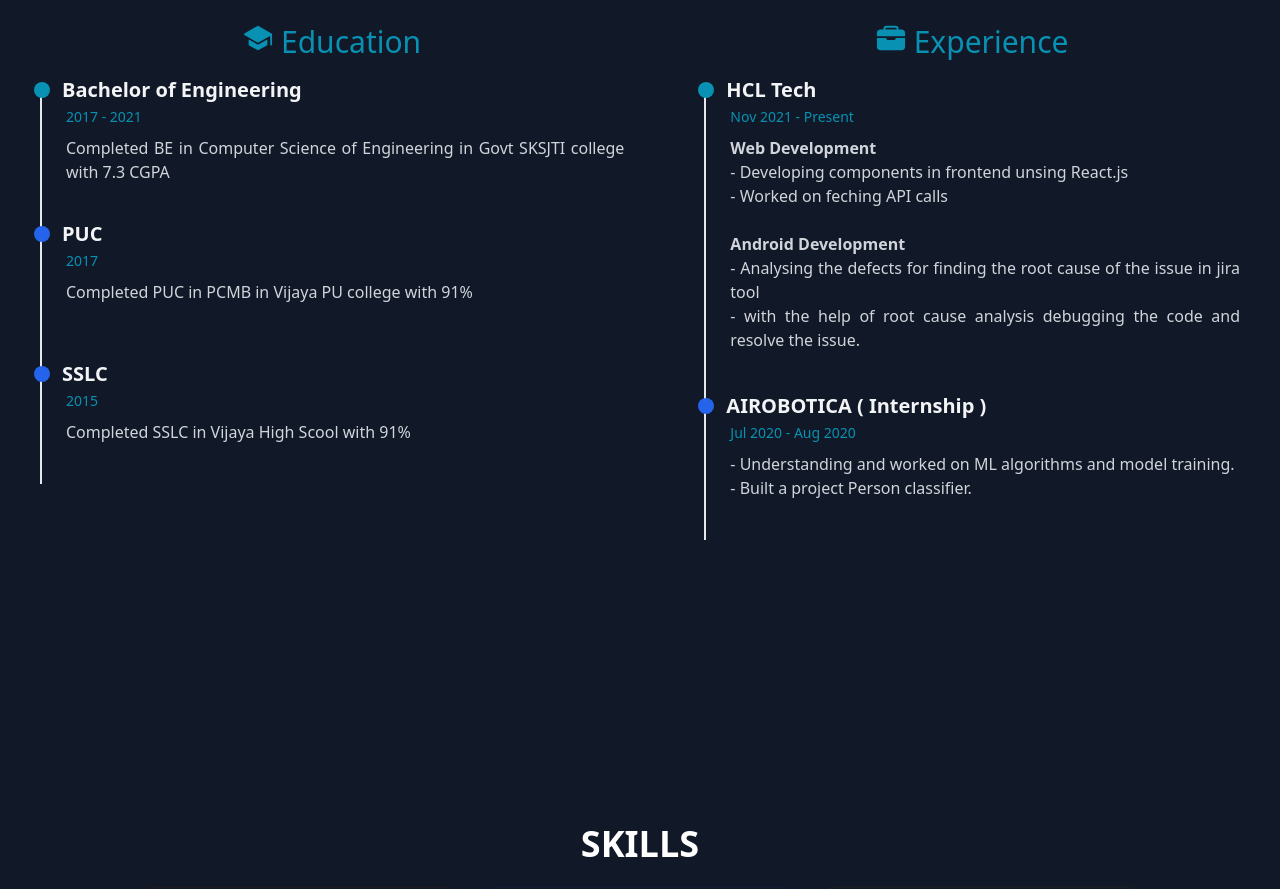
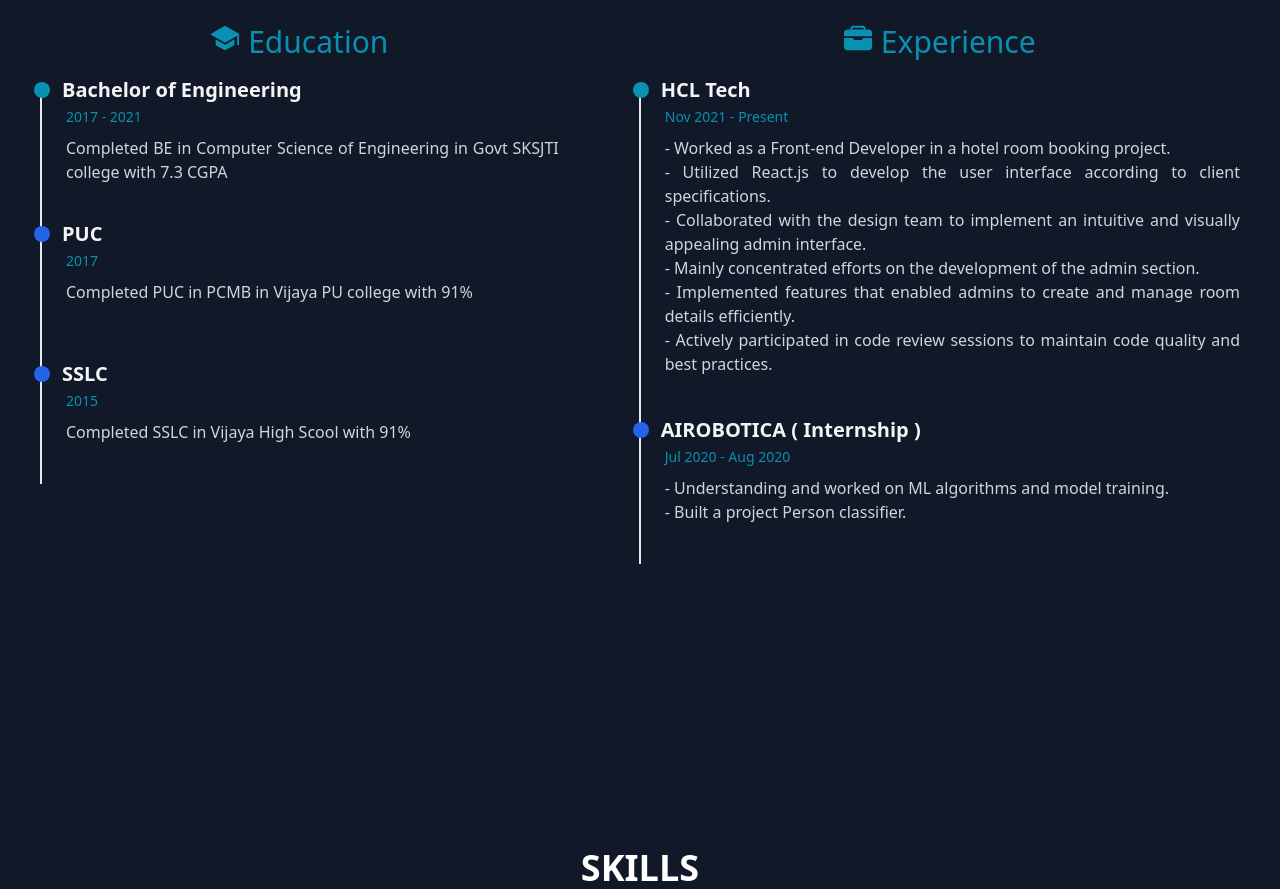
Before and after one commit to Muniraj8055/portfolio, a React (Create React App) app: page / in a window 1280 px wide. Shown: the part 1540-2429 px from the top of the page. Built offline with nearby package versions, Linux system fonts and the light colour scheme.

Commit message:
Updated Experience section

```diff
--- a/src/components/Qualification.jsx
+++ b/src/components/Qualification.jsx
@@ -70,18 +70,14 @@ const Skills = () => {
           </div>
           <div class="ml-6 mb-2 pb-6">
             <a href="#!" class="text-cyan-600 hover:text-blue-700 focus:text-blue-800 duration-300 transition ease-in-out text-sm">Nov 2021 - Present</a>
-            <p class="text-gray-300 mt-2 mb-4">
-              <b>Web Development<br/></b>
-              - Developing components in frontend unsing React.js<br/>
-              - Worked on feching API calls<br/><br/>
-              <b>Android Development<br/></b>
-              - Analysing the defects for finding the root cause of the issue in jira    tool<br/>
-              - with the help of root cause analysis debugging the code and resolve the    issue.<br/>
-
-
-
+             <p class="text-gray-300 mt-2 mb-4">
+            - Worked as a Front-end Developer in a hotel room booking project.<br/>
+            - Utilized React.js to develop the user interface according to client specifications.<br/>
+            - Collaborated with the design team to implement an intuitive and visually appealing admin interface.<br/>
+            - Mainly concentrated efforts on the development of the admin section.<br/>
+            - Implemented features that enabled admins to create and manage room details efficiently.<br/>
+            - Actively participated in code review sessions to maintain code quality and best practices.<br/>
             </p>
-
           </div>
         </li>
         <li>
```
